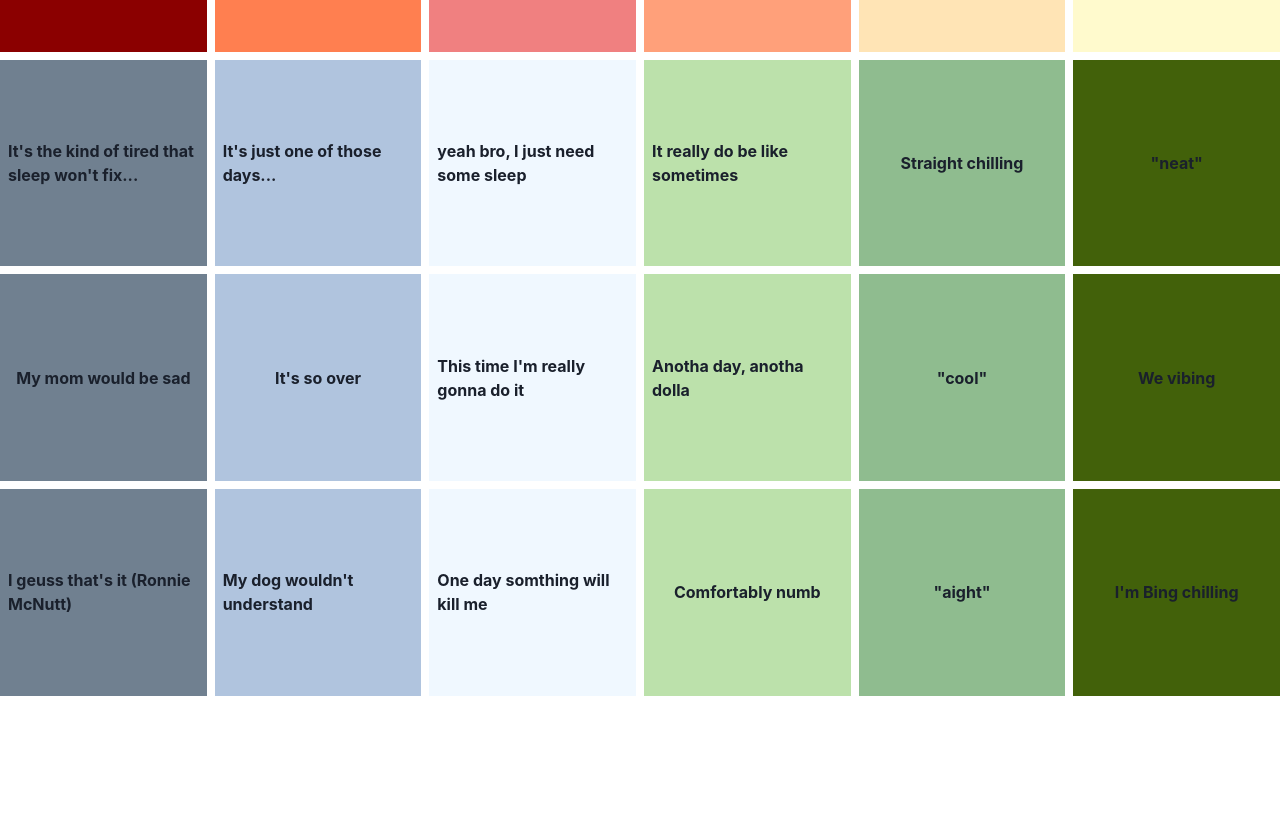
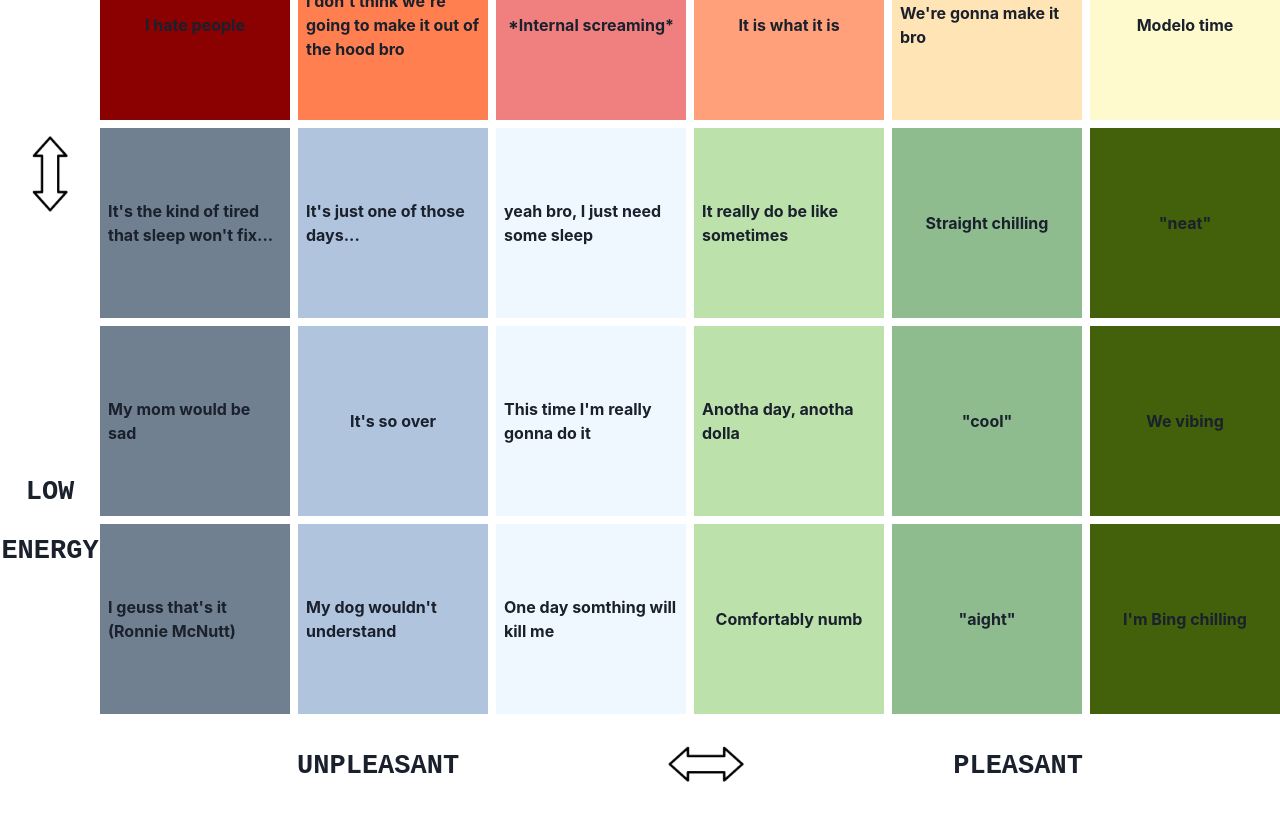
Before and after one commit to kalikokalikova/moodtracker, a React (Create React App) app in the folder client/: page / in a window 1280 px wide. Shown: the part 660-1474 px from the top of the page. Before the commit the page ends 1356 px from the top, so only its background shows below. Built offline with nearby package versions, Linux system fonts and the light colour scheme.

Commit message:
X and Y axis text looks good, has arrows

```diff
--- /dev/null
+++ b/client/src/Components/Axes/XAxisBox.js
@@ -0,0 +1,37 @@
+import React from "react";
+import { Box } from "@chakra-ui/react";
+import { createUseStyles } from "react-jss";
+
+// TODO refactor this out to avoid duplication in Y axis
+const styles = createUseStyles({
+  axisText: {
+    fontVariantCaps: "all-small-caps",
+    fontWeight: "bold",
+    fontSize: "xxx-large",
+    fontFamily: "monospace",
+  },
+});
+
+function XAxisBox() {
+  const style = styles();
+  return (
+    <Box
+      minW={"100%"}
+      minH={"100px"}
+      style={{
+        alignItems: "center",
+        display: "flex",
+        justifyContent: "space-evenly",
+      }}
+    >
+      <div className={style.axisText}>unpleasant</div>
+      <img
+        src={process.env.PUBLIC_URL + "/images/double-arrow.png"}
+        style={{ width: "100px" }}
+      />
+      <div className={style.axisText}>pleasant</div>
+    </Box>
+  );
+}
+
+export default XAxisBox;
--- /dev/null
+++ b/client/src/Components/Axes/YAxisBox.js
@@ -0,0 +1,43 @@
+import React from "react";
+import { Box } from "@chakra-ui/react";
+import { createUseStyles } from "react-jss";
+
+const styles = createUseStyles({
+  axisText: {
+    fontVariantCaps: "all-small-caps",
+    fontWeight: "bold",
+    fontSize: "xxx-large",
+    fontFamily: "monospace",
+  },
+});
+
+function YAxisBox() {
+  const style = styles();
+  return (
+    <Box
+      minW={"100px"}
+      minH={"100%"}
+      style={{
+        display: "flex",
+        flexDirection: "column",
+        justifyContent: "space-evenly",
+        textAlign: "center",
+      }}
+    >
+      <div className={style.axisText}>
+        high
+        <br /> energy
+      </div>
+      <img
+        src={process.env.PUBLIC_URL + "/images/double-arrow.png"}
+        style={{ transform: "rotate(-90deg)", width: "100px" }}
+      />
+      <div className={style.axisText}>
+        low
+        <br /> energy
+      </div>
+    </Box>
+  );
+}
+
+export default YAxisBox;
--- a/client/src/Components/Grid/Grid.js
+++ b/client/src/Components/Grid/Grid.js
@@ -3,7 +3,7 @@ import GridSquare from "./GridSquare";
 import { UserContext } from "../../Hooks/UserContext";
 import { createUseStyles } from "react-jss";
 import GridData from "./GridData";
-import { Button, useDisclosure } from "@chakra-ui/react";
+import { Button, Box, useDisclosure } from "@chakra-ui/react";
 import { useToast } from "@chakra-ui/react";
 import {
   AlertDialog,
@@ -14,6 +14,7 @@ import {
   AlertDialogOverlay,
 } from "@chakra-ui/react";
 import api from "../../api";
+import XAxisBox from "../Axes/XAxisBox";
 
 const styles = createUseStyles({
   squareContainer: {
@@ -29,7 +30,7 @@ function Grid() {
     energy: 0,
     pleasantness: 0,
     label: "",
-    color: ""
+    color: "",
   });
   const { isOpen, onOpen, onClose } = useDisclosure();
   const cancelRef = React.useRef();
@@ -77,7 +78,7 @@ function Grid() {
   };
 
   return (
-    <>
+    <div>
       <div className={style.squareContainer}>
         {GridData.map((data, index) => (
           <div key={index}>
@@ -88,6 +89,7 @@ function Grid() {
           </div>
         ))}
       </div>
+      <XAxisBox/>
 
       <AlertDialog
         motionPreset="slideInBottom"
@@ -120,7 +122,8 @@ function Grid() {
           ) : (
             <AlertDialogContent>
               <AlertDialogHeader fontSize="lg" fontWeight="bold">
-                You need to sign in or create an account to save this Mood Point.
+                You need to sign in or create an account to save this Mood
+                Point.
               </AlertDialogHeader>
 
               <AlertDialogFooter>
@@ -132,7 +135,7 @@ function Grid() {
           )}
         </AlertDialogOverlay>
       </AlertDialog>
-    </>
+    </div>
   );
 }
 
--- a/client/src/Components/Navbar.js
+++ b/client/src/Components/Navbar.js
@@ -29,9 +29,8 @@ export default function Navbar() {
   const { isOpen, onToggle } = useDisclosure();
 
   return (
-    <Box className="boxy-box">
+    <Box>
       <Flex
-        className="flexy-flex"
         bg={useColorModeValue("white", "gray.800")}
         color={useColorModeValue("gray.600", "white")}
         minH={"60px"}
--- a/client/src/Pages/GridPage.js
+++ b/client/src/Pages/GridPage.js
@@ -1,10 +1,20 @@
-import React from 'react'
-import Grid from '../Components/Grid/Grid'
+import React from "react";
+import Grid from "../Components/Grid/Grid";
+import { Text } from "@chakra-ui/react";
+import YAxisBox from "../Components/Axes/YAxisBox";
 
 function GridPage() {
   return (
-    <div><Grid/></div>
-  )
+    <>
+      <Text fontSize="4xl" style={{ margin: "2rem", textAlign: "center" }}>
+        Click a square to save your current mood.
+      </Text>
+      <div style={{ display: "flex" }}>
+        <YAxisBox/>
+        <Grid />
+      </div>
+    </>
+  );
 }
 
-export default GridPage
+export default GridPage;
```
Also changed, not shown: client/public/images/double-arrow.jpeg (added), client/public/images/double-arrow.png (added).
